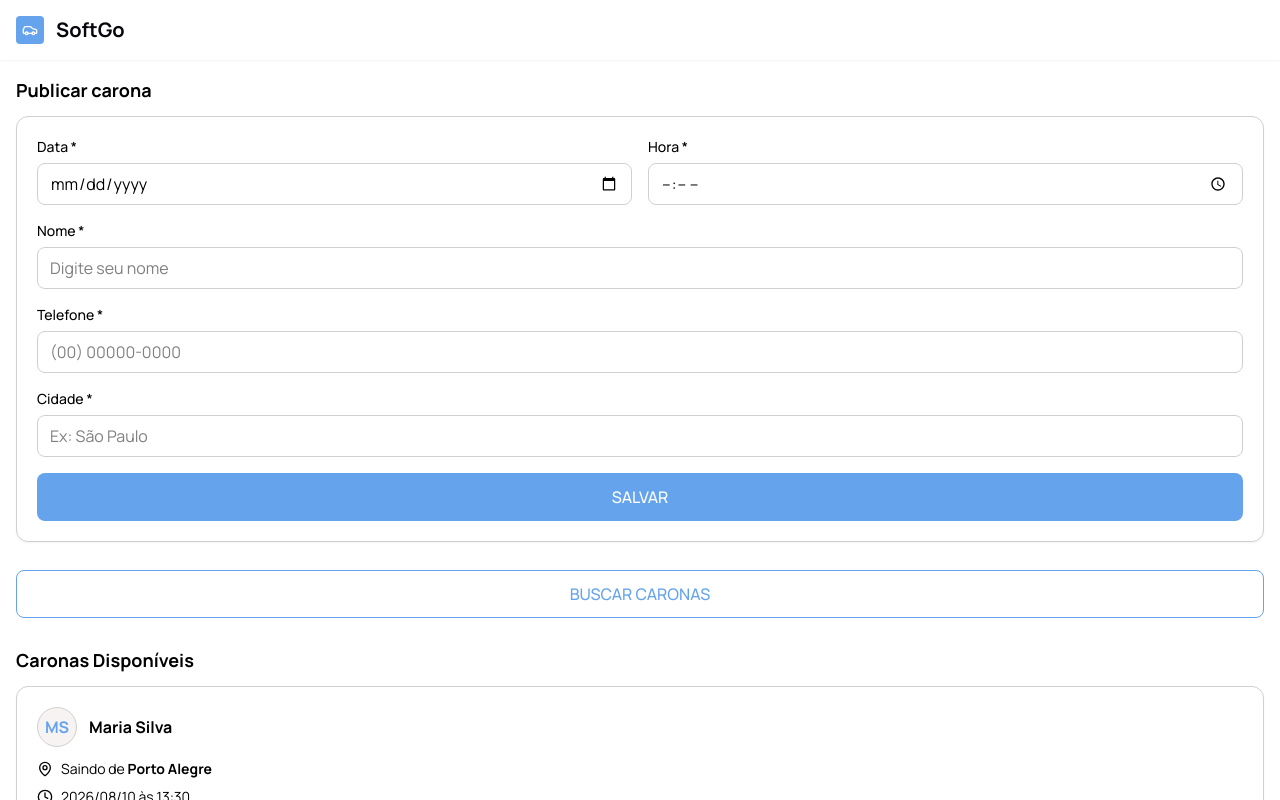
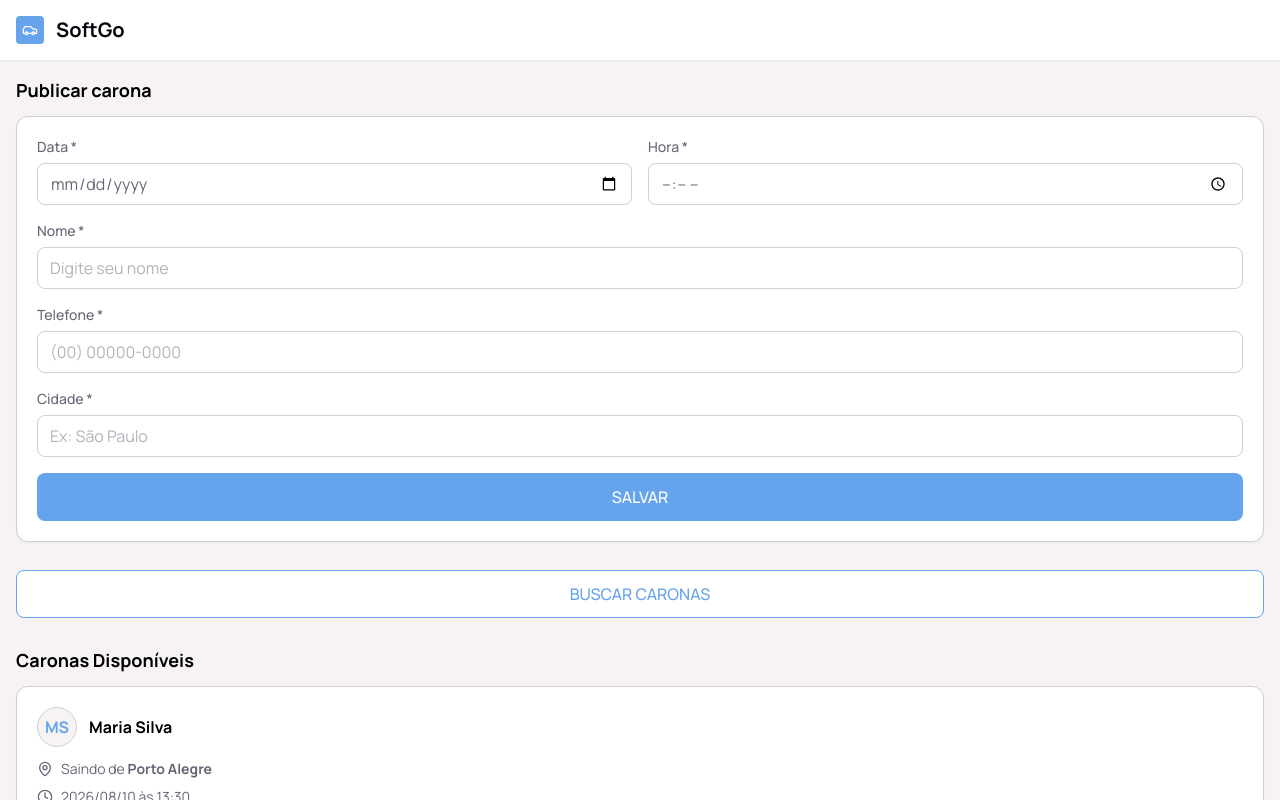
Before and after one commit to gitdebss/SoftGo, a React (Vite) app: page / in a window 1280 px wide. Shown: the top 800 px of the page. Built offline with nearby package versions, Linux system fonts and the light colour scheme.

Commit message:
feat(css): separando design tokens do root

```diff
--- a/src/index.css
+++ b/src/index.css
@@ -1,24 +1,25 @@
 @import url('https://fonts.googleapis.com/css2?family=Hanken+Grotesk:ital,wght@0,100..900;1,100..900&family=Manrope:wght@200..800&display=swap');
 @import "tailwindcss";
 
-:root {
-  --manrope: 'Manrope', system-ui, 'Segoe UI', Roboto, sans-serif;
+@theme {
+  --font-main: 'Manrope', system-ui, 'Segoe UI', Roboto, sans-serif;
 
-  font-family: var(--manrope);
-  color: var(--text);
-  background: var(--bg);
-}
-
-@theme{
   --color-text: #6b6375;
   --color-text-h: #08060d;
   --color-bg: #F6F3F2;
-  --color-container-bg:#fff;
+  --color-container-bg: #fff;
   --color-border: #D0D0D0;
   --color-accent-bg: #65A4EC;
   --color-danger: #BA1A1A;
   --color-contact-icon: #25D366;
+
   --shadow-default: 0px 1px 2px 0px #0000000D;
+}
+
+:root {
+  font-family: var(--font-main);
+  color: var(--color-text);
+  background: var(--color-bg);
 }
 
 body {
```
